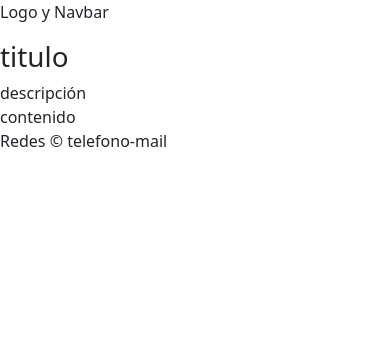
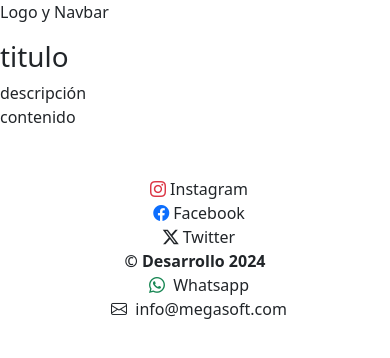
Before and after one commit to mario-r-aguilar/bootcamp-cilsa-trabajo-practico-clase-6, a plain HTML site: page index.html in a window 390 px wide. Drawn offline with nearby package versions, Linux system fonts and the light colour scheme.

Commit message:
index.html: se agrega footer responsive con iconos y links

```diff
--- a/index.html
+++ b/index.html
@@ -18,6 +18,10 @@
 			integrity="sha384-rbsA2VBKQhggwzxH7pPCaAqO46MgnOM80zW1RWuH61DGLwZJEdK2Kadq2F9CUG65"
 			crossorigin="anonymous"
 		/>
+		<link
+			rel="stylesheet"
+			href="https://cdn.jsdelivr.net/npm/bootstrap-icons@1.11.3/font/bootstrap-icons.min.css"
+		/>
 		<link rel="stylesheet" href="css/style.css" />
 		<title>Inicio - Informática</title>
 	</head>
@@ -32,8 +36,68 @@
 			<section>contenido</section>
 		</main>
 
-		<footer>
-			<p>Redes &copy telefono-mail</p>
+		<footer class="mt-5">
+			<div class="container-fluid">
+				<div class="row text-center">
+					<div class="col-12 col-md-4">
+						<div class="ms-2 d-block">
+							<a
+								href="https://www.instagram.com/"
+								target="_blank"
+								class="text-decoration-none"
+							>
+								<i class="bi bi-instagram text-danger"></i
+								><span class="ms-1 text-dark">Instagram</span>
+							</a>
+						</div>
+						<div class="ms-2 d-block">
+							<a
+								href="https://www.facebook.com/"
+								target="_blank"
+								class="text-decoration-none"
+							>
+								<i class="bi bi-facebook text-primary"></i
+								><span class="ms-1 text-dark">Facebook</span>
+							</a>
+						</div>
+
+						<div class="ms-2 d-block">
+							<a
+								href="https://x.com/"
+								target="_blank"
+								class="text-decoration-none"
+							>
+								<i class="bi bi-twitter-x text-dark"></i
+								><span class="ms-1 text-dark">Twitter</span>
+							</a>
+						</div>
+					</div>
+
+					<div class="col-12 col-md-4 fw-bold copyright-element">
+						&copy Desarrollo 2024
+					</div>
+
+					<div class="col-12 col-md-4">
+						<div class="ms-2 d-block">
+							<a
+								href="https://wa.me/54115551111"
+								target="_blank"
+								class="text-decoration-none"
+							>
+								<i class="bi bi-whatsapp text-success"></i>
+								<span class="ms-1 text-dark">Whatsapp</span>
+							</a>
+						</div>
+
+						<div class="ms-2 d-block">
+							<a href="mailto:info@megasoft.com" class="text-decoration-none">
+								<i class="bi bi-envelope text-dark"></i>
+								<span class="ms-1 text-dark">info@megasoft.com</span>
+							</a>
+						</div>
+					</div>
+				</div>
+			</div>
 		</footer>
 
 		<script src="js/scripts.js"></script>
```
